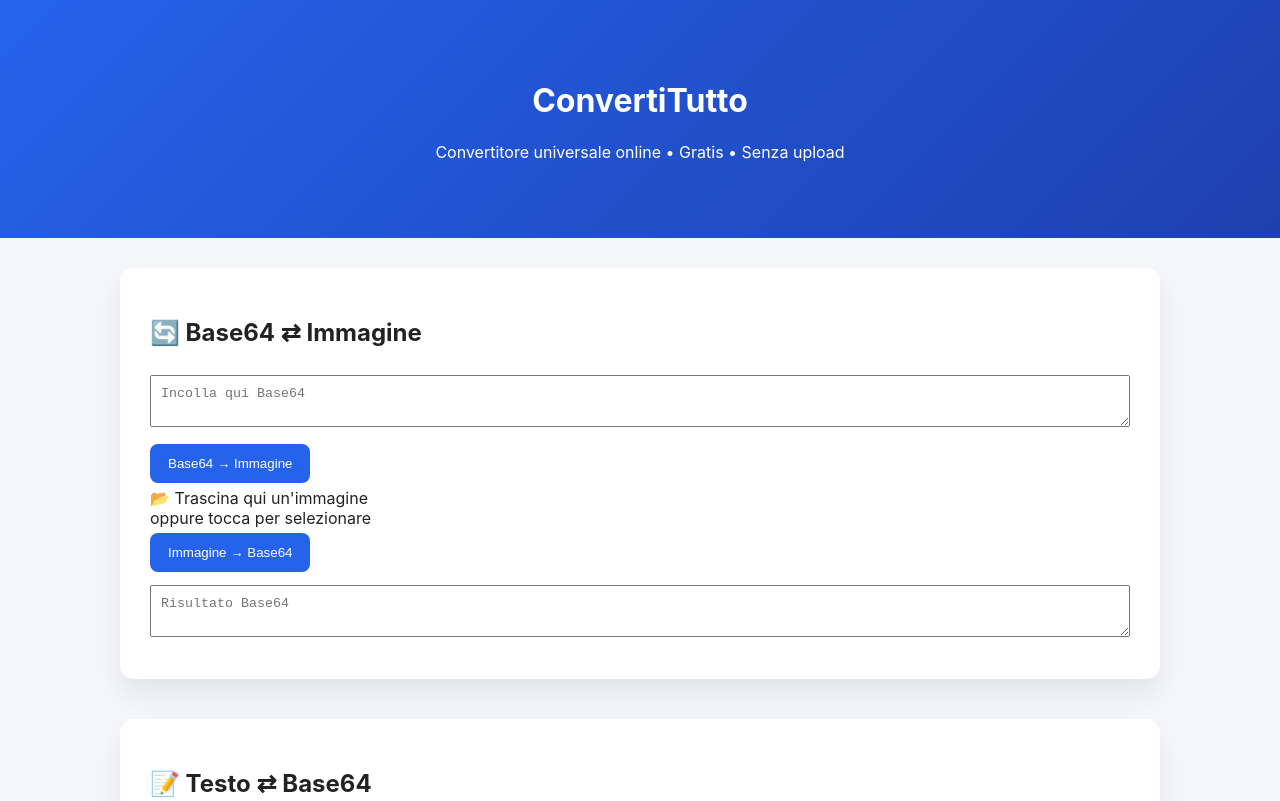
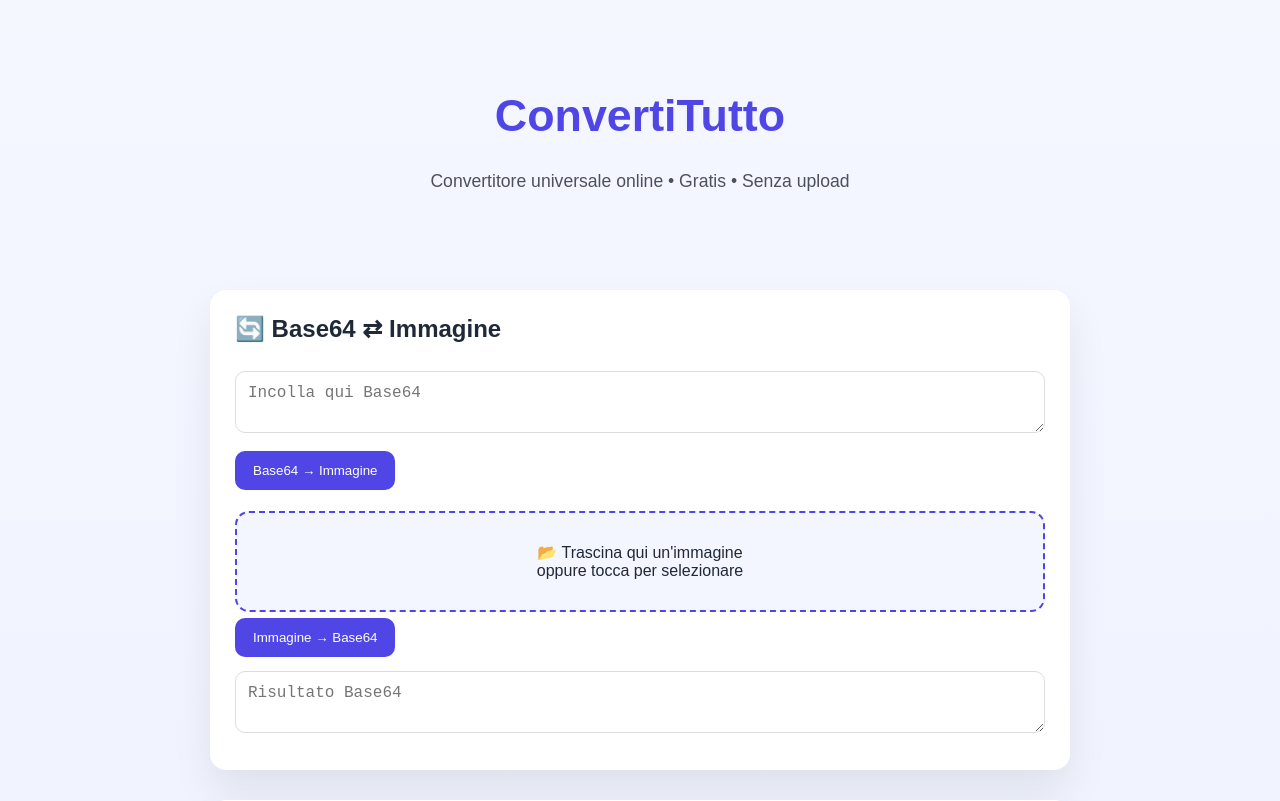
Before and after one commit to Matteo-00/convertitutto, a plain HTML site: page index.html in a window 1280 px wide. Shown: the top 801 px of the page. Drawn offline with Linux system fonts and the light colour scheme.

Commit message:
Update style.css

```diff
--- a/style.css
+++ b/style.css
@@ -4,79 +4,91 @@
 
 body {
   margin: 0;
-  font-family: 'Inter', sans-serif;
-  background: #f5f7fb;
-  color: #222;
+  font-family: Arial, sans-serif;
+  background: linear-gradient(180deg, #f5f7ff, #eef2ff);
+  color: #1f2937;
 }
 
 .hero {
   text-align: center;
   padding: 60px 20px;
-  background: linear-gradient(135deg, #2563eb, #1e40af);
-  color: white;
 }
 
-.menu {
-  display: flex;
-  justify-content: center;
-  gap: 20px;
-  background: white;
-  padding: 15px;
-  box-shadow: 0 4px 10px rgba(0,0,0,.05);
+.hero h1 {
+  font-size: 2.8rem;
+  color: #4f46e5;
 }
 
-.menu a {
-  text-decoration: none;
-  color: #2563eb;
-  font-weight: 600;
+.hero p {
+  font-size: 1.1rem;
+  opacity: 0.8;
 }
 
 main {
-  max-width: 1100px;
+  max-width: 900px;
   margin: auto;
-  padding: 30px;
+  padding: 20px;
 }
 
 .card {
   background: white;
-  padding: 30px;
-  margin-bottom: 40px;
-  border-radius: 14px;
-  box-shadow: 0 15px 30px rgba(0,0,0,.08);
+  padding: 25px;
+  margin-bottom: 30px;
+  border-radius: 16px;
+  box-shadow: 0 20px 40px rgba(0,0,0,0.08);
 }
 
-textarea, input, select {
+.card h2 {
+  margin-top: 0;
+}
+
+textarea,
+input {
   width: 100%;
+  padding: 12px;
   margin: 8px 0;
-  padding: 10px;
+  border-radius: 10px;
+  border: 1px solid #ddd;
+  font-size: 1rem;
 }
 
 button {
-  background: #2563eb;
+  background: #4f46e5;
   color: white;
   border: none;
   padding: 12px 18px;
-  border-radius: 8px;
-  margin: 5px 5px 5px 0;
+  border-radius: 10px;
+  margin: 6px 6px 6px 0;
   cursor: pointer;
 }
 
 button:hover {
-  background: #1e40af;
+  opacity: 0.9;
 }
 
-a {
-  display: block;
-  margin-top: 10px;
+.drop-zone {
+  border: 2px dashed #4f46e5;
+  border-radius: 14px;
+  padding: 30px;
+  text-align: center;
+  margin-top: 15px;
+  cursor: pointer;
+  background: #f4f6ff;
 }
 
-.privacy {
-  text-align: center;
-  font-size: 0.9rem;
+.drop-zone.dragover {
+  background: #e0e7ff;
+}
+
+img {
+  max-width: 100%;
+  border-radius: 12px;
+  margin-top: 10px;
 }
 
 footer {
   text-align: center;
   padding: 30px;
-  font-size: 0.8rem;
+  font-size: 0.9rem;
+  opacity: 0.7;
 }
```
